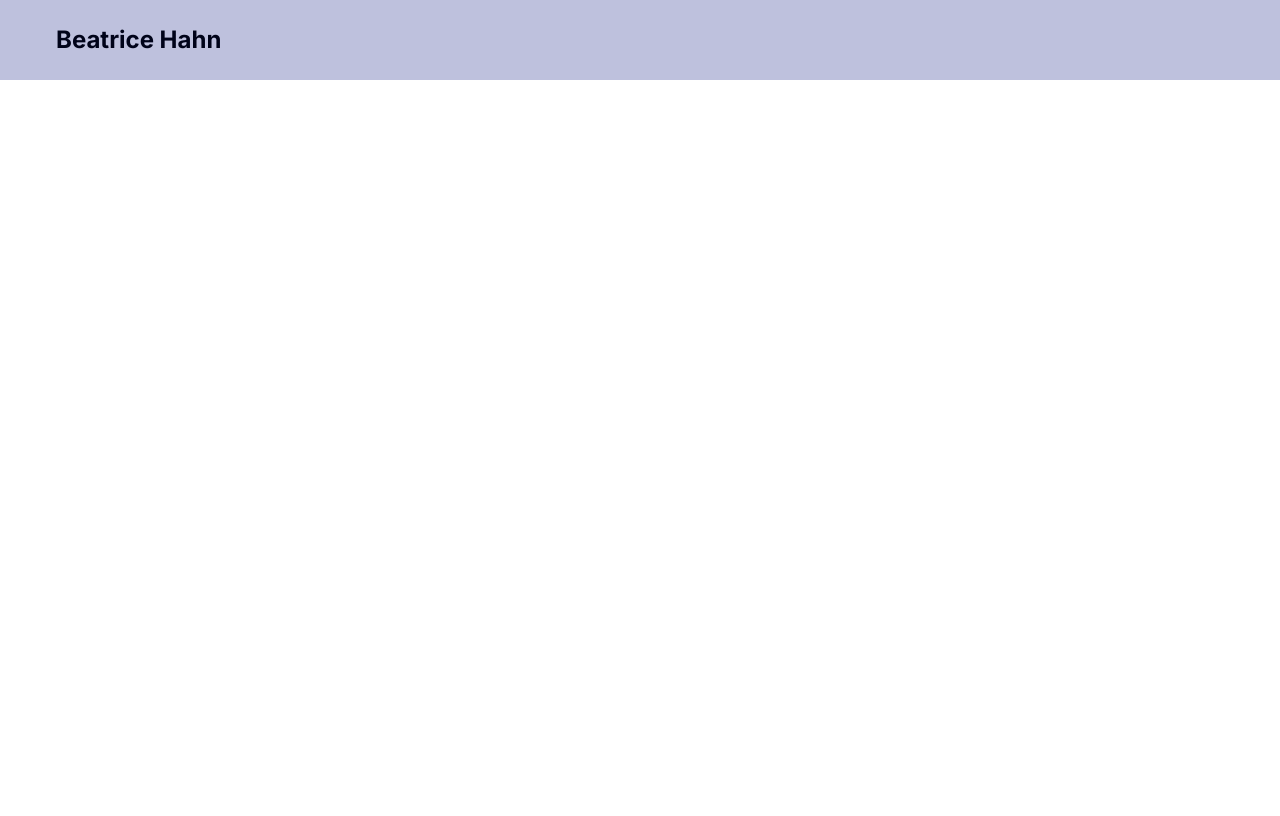
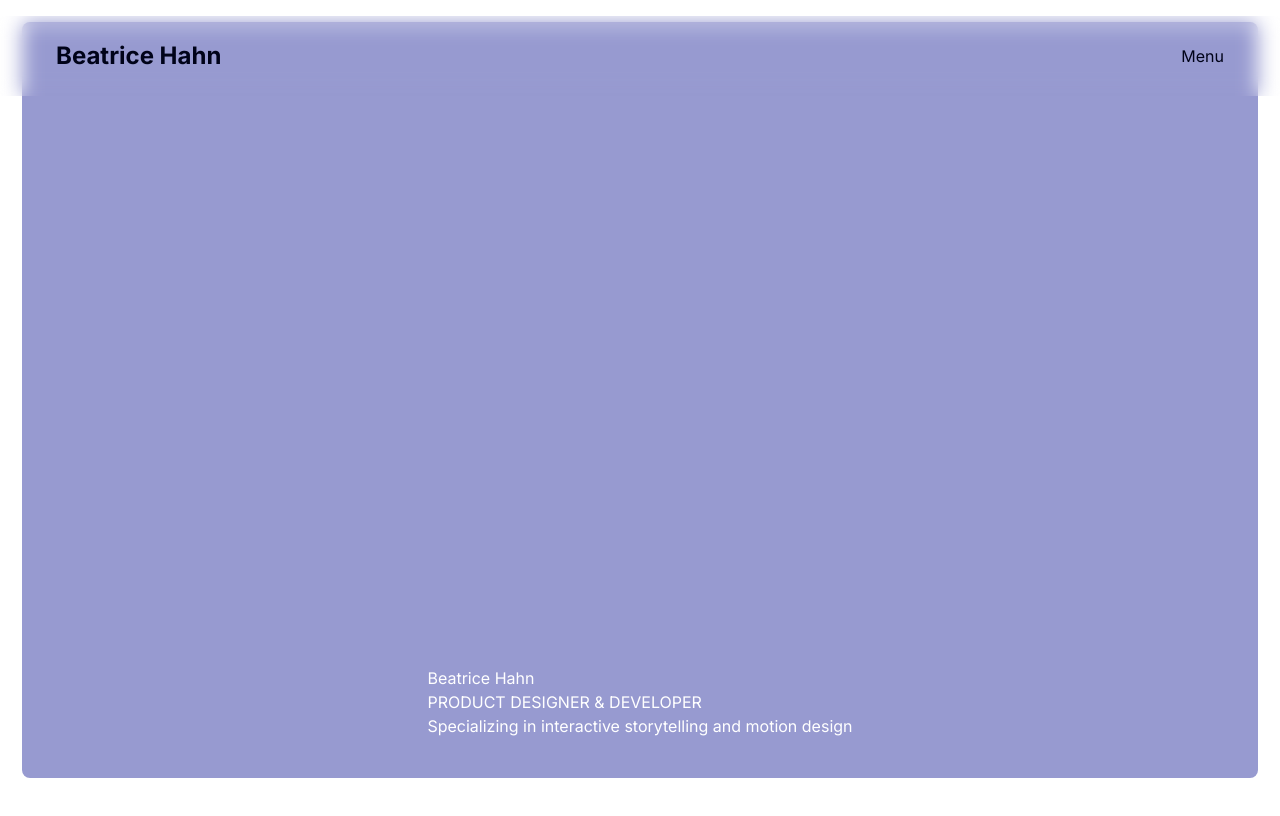
Before and after one commit to beatricehahn/nextjs-portfolio, a Next.js app: page / in a window 1280 px wide. Built offline with nearby package versions, Linux system fonts and the light colour scheme.

Commit message:
Add hero section scaffolding

```diff
--- a/app/layout.tsx
+++ b/app/layout.tsx
@@ -1,6 +1,8 @@
 import type { Metadata } from "next";
 import { Inter } from "next/font/google";
 import { Navbar } from "@/components/Navbar";
+//import { FloatingNav} from "@/components/ui/FloatingNavbar";
+import { navItems } from "@/data";
 import "./globals.css";
 
 const inter = Inter({ subsets: ["latin"] });
--- a/app/page.tsx
+++ b/app/page.tsx
@@ -6,6 +6,7 @@ import { Footer } from "@/components/organisms/Footer";
 export default function Home() {
   return (
     <main className="relative flex justify-center items-center flex-col overflow-hidden mx-auto sm:px-10">
+      <Hero />
     </main>
   );
 }
--- a/components/Hero.tsx
+++ b/components/Hero.tsx
@@ -3,27 +3,42 @@ import { TextGenerateEffect } from './ui/TextGenerateEffect'
 //import { MagicButton } from './ui/MagicButton'
 import { ShimmerButton } from './ui/ShimmerButton'
 
+
 const Hero = () => {
   return (
-    <div className='pb-20 pt-36'>
-        <div>
-            <Spotlight className="-top-40 -left-10 md:-left-32 md:-top-20 h-screen" fill="white"/>
-            <Spotlight className="top-10 left-full h-[80vh] w-[50vw]" fill="purple"/>
-            <Spotlight className="top-28 left-80 h-[80vh] w-[50vw]" fill="blue"/>
-        </div>
-        <div>
-            <TextGenerateEffect
-                className='text-center text-[40px] md:text-5xl lg:text-6xl text-white-100'
-                words="Beatrice Hahn"
-            />
-
-            <a href="#about">
-                <ShimmerButton
-                    title="See My Work"
-                />
-            </a>
+    <div id='hero-container' className='bg-hero rounded-lg mb-10 flex items-end justify-center mt-[1.4rem]'>
+        <div id='hero-content' className='mb-10'>
+            <div id='hero-header'>
+                <h1 className='text-white'>Beatrice Hahn</h1>
+                <h3 className='text-white'>PRODUCT DESIGNER & DEVELOPER</h3>
+            </div>
+            <p className='text-white'>Specializing in interactive storytelling and motion design</p>
         </div>
     </div>
+    // <div className='pb-20 pt-36'>
+    //     <div>
+    //         <Spotlight className="-top-40 -left-10 md:-left-32 md:-top-20 h-screen" fill="white"/>
+    //         <Spotlight className="top-10 left-full h-[80vh] w-[50vw]" fill="purple"/>
+    //         <Spotlight className="top-28 left-80 h-[80vh] w-[50vw]" fill="blue"/>
+    //     </div>
+    //     <div>
+    //         <TextGenerateEffect
+    //             className='text-center text-[40px] md:text-5xl lg:text-6xl text-black-100'
+    //             words="Beatrice Hahn"
+    //         />
+
+    //         <a href="#about">
+    //             <ShimmerButton
+    //                 title="See My Work"
+    //             />
+    //         </a>
+    //         <a href="#contact">
+    //             <ShimmerButton
+    //                 title="Contact"
+    //             />
+    //         </a>
+    //     </div>
+    // </div>
   )
 }
 
--- a/components/Navbar.tsx
+++ b/components/Navbar.tsx
@@ -1,9 +1,17 @@
 "use client"
 import Link from 'next/link'
-import { use, useState, useEffect } from 'react'
+import { useState } from 'react'
+
+import '../public/styles/Menu.css'
 
 export const Navbar = () => {
     const [isOpen, setIsOpen] = useState(false);
+
+    // Handles opening and closing nav bar icon
+    const toggleMenu = () => {
+        setIsOpen(!isOpen);
+    };
+
     function getMenuClasses() {
         let menuClasses = [];
         if (isOpen) {
@@ -11,22 +19,24 @@ export const Navbar = () => {
                 "flex",
                 "absolute",
                 "top-[60px]",
-                "bg-gray-800",
+                "bg-gray-200",
                 "w-full",
                 "p-10",
                 "left-0",
                 "gap-10",
                 "flex-col"
             ]
-        } else {
-            menuClasses= ["hidden", "md-flex"]
+        }
+        // if menu is closed
+        else {
+            menuClasses= [ "hidden", "flex"]
         }
 
         return menuClasses.join(" ")
     }
 
     return (
-        <nav className="bg-white-100 text-black-100 p-4 sm:p-6 md:flex md:justify-between md:items-center">
+        <nav className="z-20 top-4 absolute w-full back-blur text-black-100 p-4 sm:p-6 md:flex md:justify-between md:items-center">
             <div className="container mx-auto flex justify-between items-center">
                 <a href="/" className="text-2xl font-bold">
                     Beatrice Hahn
@@ -42,12 +52,9 @@ export const Navbar = () => {
                         Contact
                     </Link>
                 </div>
-                <div className="md:hidden flex items-center">
-                    <button onClick={() => {
-                        setIsOpen(!isOpen)
-                    }}>
-                        <img src="../public/menu-icon.svg" alt="menu icon" />
-                    </button>
+
+                <div className=" flex items-center">
+                    <button onClick={toggleMenu}> Menu</button>
                 </div>
             </div>
         </nav>
--- /dev/null
+++ b/public/styles/Menu.css
@@ -0,0 +1,9 @@
+.back-blur {
+    background: transparent;
+    backdrop-filter: blur(10px);
+}
+
+#hero-container {
+    width: calc(100dvw - 2 * 1.4rem);
+    height: calc(100svh - 2 * 1.4rem);
+}
```
